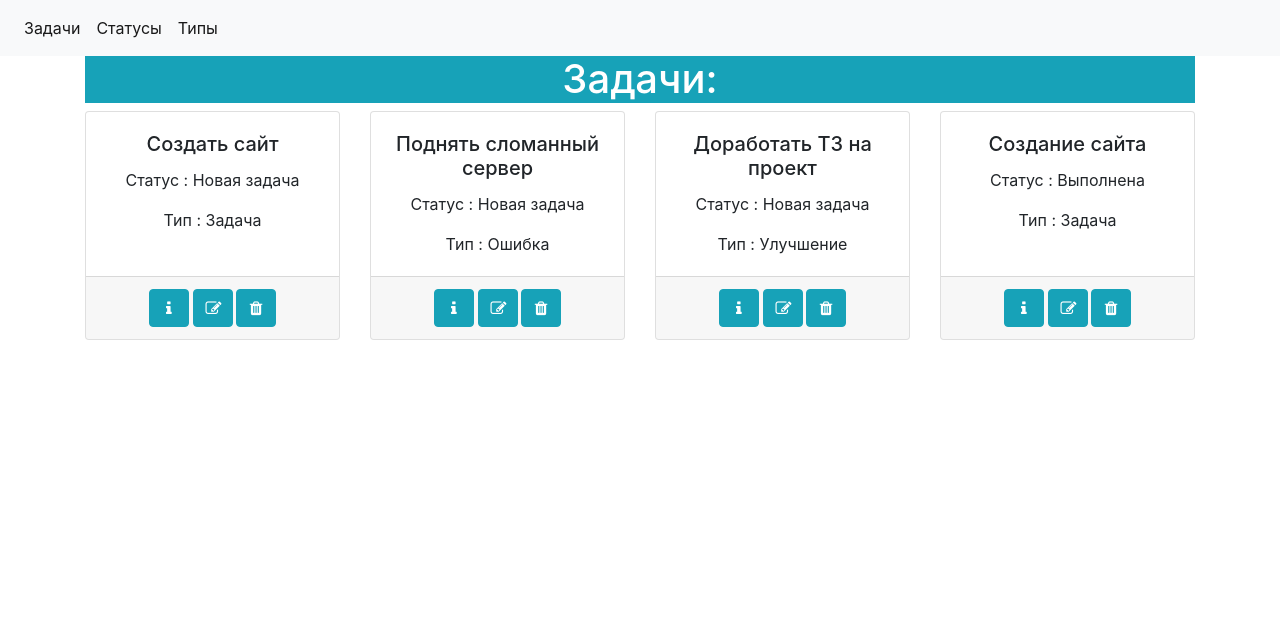
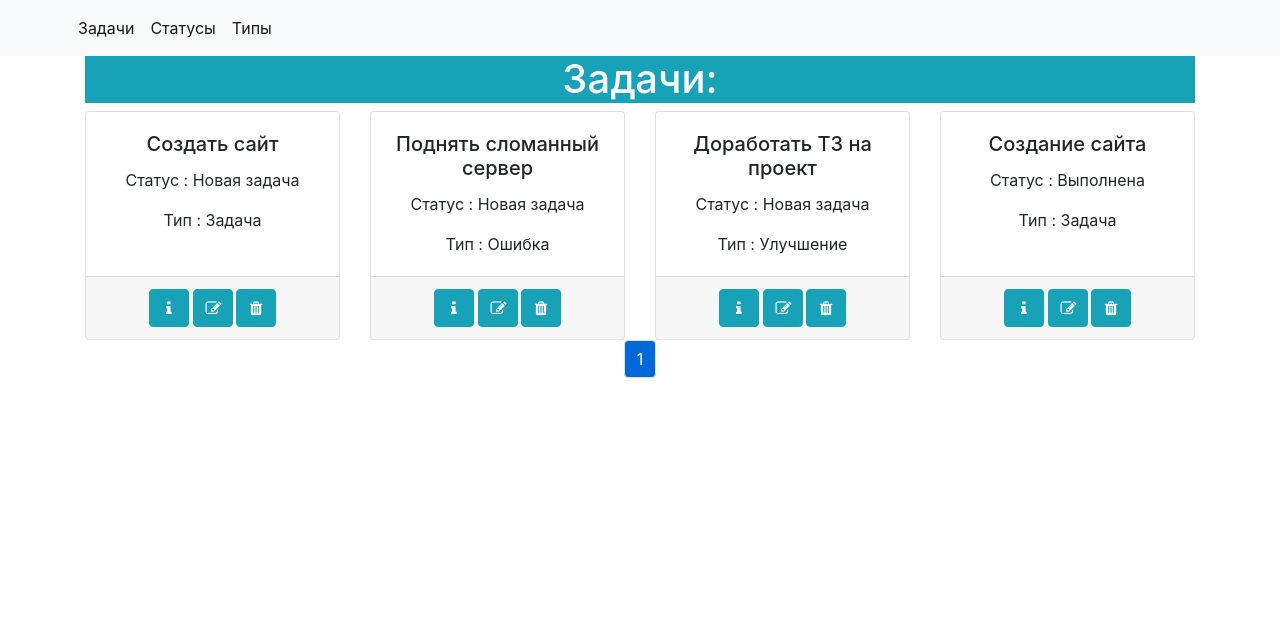
Before and after one commit to Aitmatow/issue_tracker, a Django app: page / in a window 1280 px wide. Shown: the top 618 px of the page. Run offline with Django 3.2, Linux system fonts and the light colour scheme; data comes from the database, SQL or seed files in the repository; some libraries are stand-ins or nearby versions.

Commit message:
Отредактировал страницы

```diff
--- a/source/webapp/static/css/style.css
+++ b/source/webapp/static/css/style.css
@@ -1,29 +1,29 @@
-.pagination {
-  text-align: center;
-}
+/*.pagination {*/
+  /*text-align: center;*/
+/*}*/
 
-.pagination a, .pagination .page-disabled {
-  display: inline-block;
-  border: solid 1px #6a7ddd;
-  border-radius: 3px;
-  padding: 5px;
-  margin: 3px;
-}
+/*.pagination a, .pagination .page-disabled {*/
+  /*display: inline-block;*/
+  /*border: solid 1px #6a7ddd;*/
+  /*border-radius: 3px;*/
+  /*padding: 5px;*/
+  /*margin: 3px;*/
+/*}*/
 
-.pagination a {
-  background: #6a7ddd;
-  color: white;
-}
+/*.pagination a {*/
+  /*background: #6a7ddd;*/
+  /*color: white;*/
+/*}*/
 
-.pagination a:hover {
-  background: #6a7dff;
-  text-decoration: underline;
-}
+/*.pagination a:hover {*/
+  /*background: #6a7dff;*/
+  /*text-decoration: underline;*/
+/*}*/
 
-.pagination .page-disabled {
-  background: #6a7dcc;
-  color: #dddddd
-}
+/*.pagination .page-disabled {*/
+  /*background: #6a7dcc;*/
+  /*color: #dddddd*/
+/*}*/
 
 
 a.button2, a.button2:before {
--- a/source/webapp/templates/base.html
+++ b/source/webapp/templates/base.html
@@ -15,7 +15,7 @@
 <body>
 <nav class="navbar fixed-top navbar-expand-lg navbar-light bg-light mb-5">
   <div class="collapse navbar-collapse" id="navbarNav">
-    <ul class="navbar-nav">
+    <ul class="navbar-nav container">
         <li class="nav-item active">
             <a class="nav-link" href="{% url 'issue_list' %}">Задачи <span class="sr-only">(current)</span></a>
         </li>
@@ -31,6 +31,17 @@
 </nav>
 <div class="container" style="margin-top: 55px">
     {% block content %}{% endblock %}
+<ul class="pagination justify-content-center">
+    {% for i in paginator.page_range %}
+        <li class="page-item">
+            {% if i == page_obj.number %}
+                <a class="page-link" href="?page={{ i }}" style="background-color:  #0069d9; color: white">{{ i }}</a>
+            {% else %}
+                <a class="page-link" href="?page={{ i }}">{{ i }}</a>
+            {% endif %}
+        </li>
+    {% endfor %}
+    </ul>
 </div>
 {% block scripts %}
         <script src="https://code.jquery.com/jquery-3.3.1.slim.min.js"
```
Also changed, not shown: source/webapp/templates/partial/pagination.html (+14 -19 lines), source/webapp/views/base_views.py (added, +16 -0 lines).
